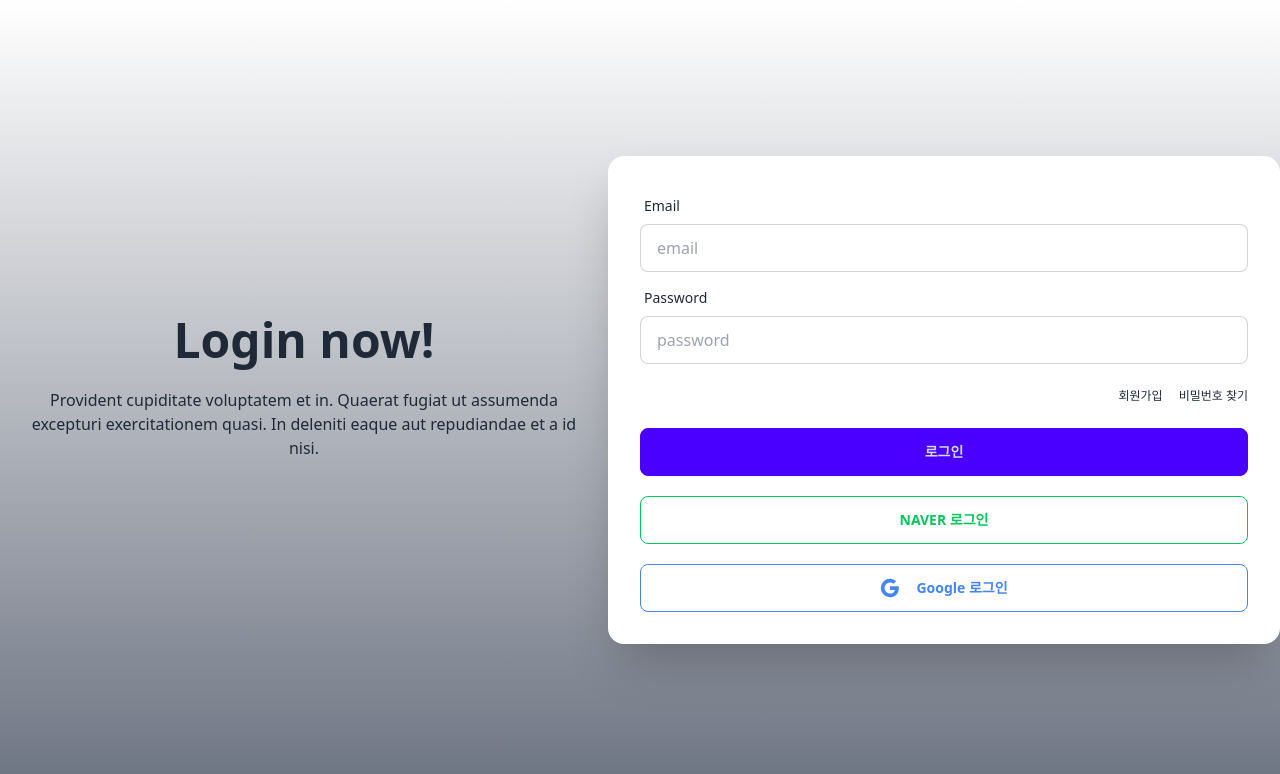
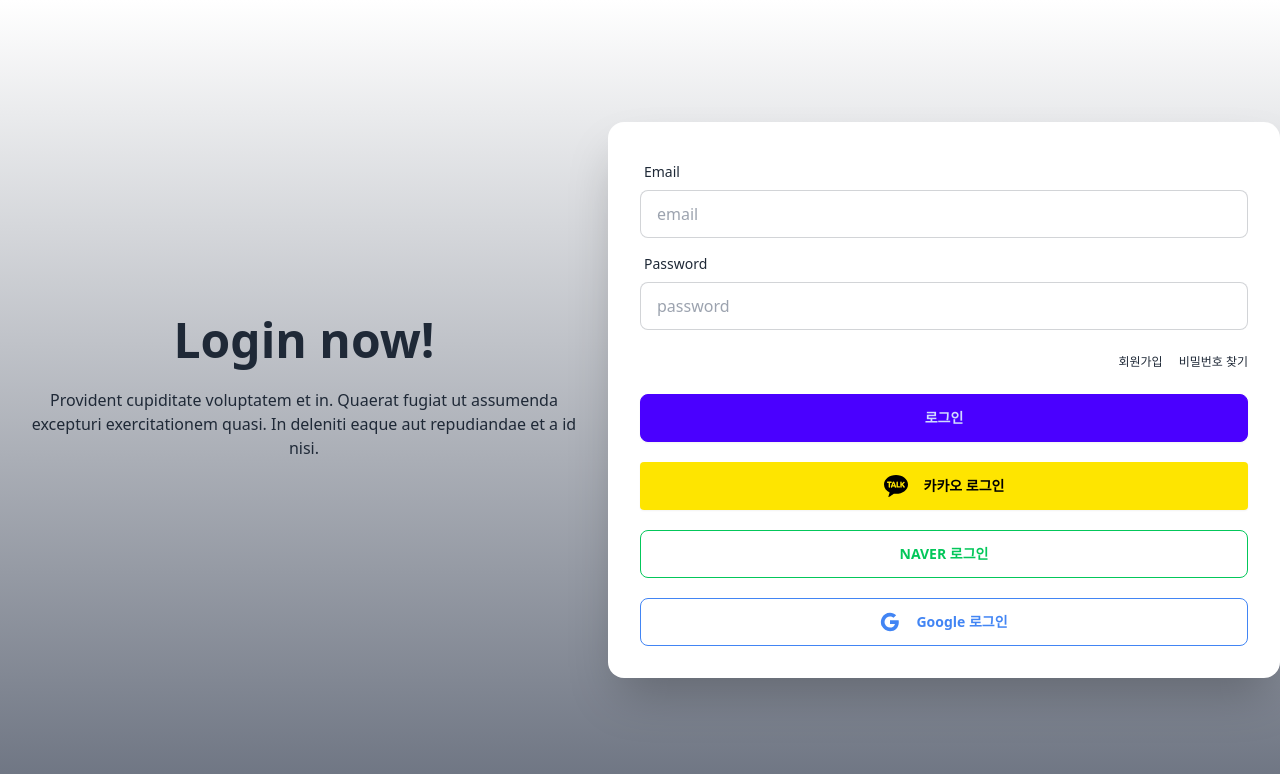
Before and after one commit to CHOHUNE/TOGERUN_FRONT, a React (Create React App) app: page /home in a window 1280 px wide. Shown: the top 774 px of the page. Built offline with nearby package versions, Linux system fonts and the light colour scheme.

Commit message:
refactor : 채팅방 닉네임 노출로 변경, 카카오톡 로그인 버튼 추가, 게시물 상세보기 폭 줄임

```diff
--- a/src/component/member/LoginComponent.js
+++ b/src/component/member/LoginComponent.js
@@ -55,7 +55,24 @@ const LoginComponent = () => {
                 <div className="form-control">
                     <button className="btn btn-primary" onClick={handleClickLogin}>로그인</button>
                 </div>
-                {/*<KakaoLoginComponent/>*/}
+
+                <div className="form-control mt-3">
+                    <a
+                        href="http://localhost:8080/oauth2/authorization/kakao"
+                        className="btn flex items-center justify-center bg-[#FEE500] hover:bg-[#FEE500] text-[#000000] border-none font-bold py-2 px-4 rounded transition duration-300 ease-in-out transform hover:scale-105"
+                    >
+                        <svg xmlns="http://www.w3.org/2000/svg" viewBox="0 0 208 191.94" className="h-6 w-6 mr-2">
+                            <g>
+                                <polygon className="fill-current"
+                                         points="76.01 89.49 87.99 89.49 87.99 89.49 82 72.47 76.01 89.49"/>
+                                <path className="fill-current"
+                                      d="M104,0C46.56,0,0,36.71,0,82c0,29.28,19.47,55,48.75,69.48-1.59,5.49-10.24,35.34-10.58,37.69,0,0-.21,1.76.93,2.43a3.14,3.14,0,0,0,2.48.15c3.28-.46,38-24.81,44-29A131.56,131.56,0,0,0,104,164c57.44,0,104-36.71,104-82S161.44,0,104,0ZM52.53,69.27c-.13,11.6.1,23.8-.09,35.22-.06,3.65-2.16,4.74-5,5.78a1.88,1.88,0,0,1-1,.07c-3.25-.64-5.84-1.8-5.92-5.84-.23-11.41.07-23.63-.09-35.23-2.75-.11-6.67.11-9.22,0-3.54-.23-6-2.48-5.85-5.83s1.94-5.76,5.91-5.82c9.38-.14,21-.14,30.38,0,4,.06,5.78,2.48,5.9,5.82s-2.3,5.6-5.83,5.83C59.2,69.38,55.29,69.16,52.53,69.27Zm50.4,40.45a9.24,9.24,0,0,1-3.82.83c-2.5,0-4.41-1-5-2.65l-3-7.78H72.85l-3,7.78c-.58,1.63-2.49,2.65-5,2.65a9.16,9.16,0,0,1-3.81-.83c-1.66-.76-3.25-2.86-1.43-8.52L74,63.42a9,9,0,0,1,8-5.92,9.07,9.07,0,0,1,8,5.93l14.34,37.76C106.17,106.86,104.58,109,102.93,109.72Zm30.32,0H114a5.64,5.64,0,0,1-5.75-5.5V63.5a6.13,6.13,0,0,1,12.25,0V98.75h12.75a5.51,5.51,0,1,1,0,11Zm47-4.52A6,6,0,0,1,169.49,108L155.42,89.37l-2.08,2.08v13.09a6,6,0,0,1-12,0v-41a6,6,0,0,1,12,0V76.4l16.74-16.74a4.64,4.64,0,0,1,3.33-1.34,6.08,6.08,0,0,1,5.9,5.58A4.7,4.7,0,0,1,178,67.55L164.3,81.22l14.77,19.57A6,6,0,0,1,180.22,105.23Z"/>
+                            </g>
+                        </svg>
+                        카카오 로그인
+                    </a>
+                </div>
+
 
                 <div className="form-control mt-3">
                     <a href="http://localhost:8080/oauth2/authorization/naver"
--- a/src/component/post/ReadComponent.js
+++ b/src/component/post/ReadComponent.js
@@ -103,11 +103,11 @@ function ReadComponent({postId}) {
     }
 
     return (
-        <div className="card bg-base-100 shadow-xl relative z-0">
+        <div className="bg-base-100 relative z-0">
             {isFetching ? <FetchingModal /> : null}
-            <div className="card-body">
+            <div className="p-6">
                 <div className="flex justify-between items-center mb-4">
-                    <h1 className="card-title text-3xl">{post.title}</h1>
+                    <h1 className="text-3xl font-bold">{post.title}</h1>
                     <div className="flex items-center space-x-2">
                         <button onClick={handleLikeToggle} className="btn btn-ghost btn-circle">
                             {post.likeCount} {post.like ? <HeartIconSolid className="h-6 w-6 text-red-500" /> : <HeartIcon className="h-6 w-6" />}
@@ -179,8 +179,7 @@ function ReadComponent({postId}) {
                     <KakaoMapComponent placeName={post.placeName} latitude={post.latitude} longitude={post.longitude} />
                 </div>
 
-
-                <div className="card-actions justify-end space-x-2 mt-6">
+                <div className="flex justify-end space-x-2 mt-6">
                     <button
                         className={`btn ${chatRoomStatus && chatRoomStatus.canJoin ? 'btn-primary' : 'btn-disabled'}`}
                         onClick={handleChatRoomEntry}
```
Also changed, not shown: src/pages/member/KakaoRedirectPage.js (deleted, +0 -43 lines).
